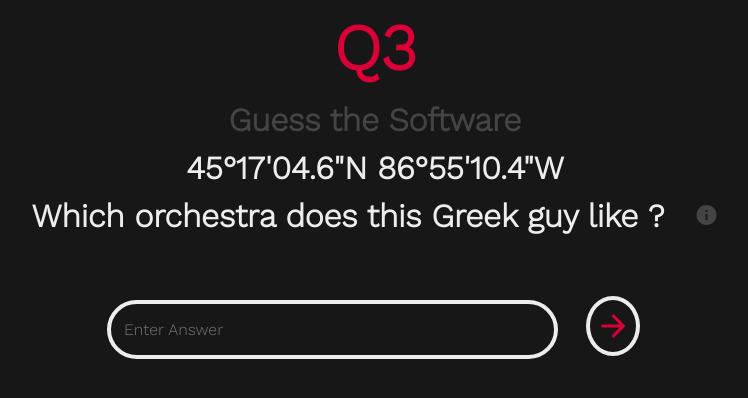
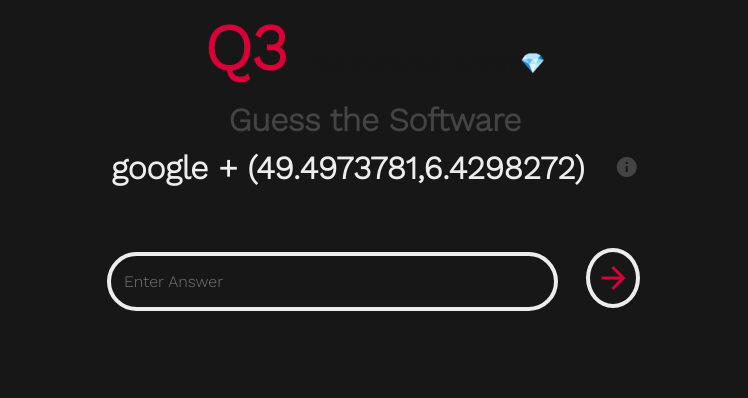
Before and after one commit to saurabh-saha/treasureHunt-suse, a Flask app: template template/k.html in a window 1280 px wide. Shown: the top 398 px of the page, without its empty margins (265-1013 px from the left). Run offline with Flask 2, Linux system fonts and the light colour scheme; the template is opened without the code that fills it, so the values that code supplies are empty.

Commit message:
flow fix

```diff
--- a/template/k.html
+++ b/template/k.html
@@ -21,17 +21,14 @@
   </div>
   <div class="container">
     <div class="row justify-content-center">
-      <div class="uth-text-header text-center" style="display: block;">Q3</div>
+      <div class="uth-text-header text-center" style="display: block;">Q3 <span style="color:var(--bg1-dark);font-size: 20px;">http://localhost:5000/n</span><span style="color:var(--bg1-dark);font-size: 20px;">&#128142;</span></div>
     </div>
     <div class="row justify-content-center">
       <div class="uth-text-sub-header text-center" style="display: block;">Guess the Software</div>
     </div>
     <div class="row questions-section">
-      <div class="col-12 uth-text-strong text-center">45°17'04.6"N 86°55'10.4"W <br> Which orchestra does this Greek guy
-        like ? &nbsp; <span class="material-icons uth-hint" onclick="openPopup()">info</span></div>
+      <div class="col-12 uth-text-strong text-center">google + (49.4973781,6.4298272) &nbsp; <span class="material-icons uth-hint" onclick="openPopup()">info</span></div>
     </div>
-
-
 
     <form action="/user_response" onsubmit="return storeanswer()">
       <div class="row justify-content-center">
--- a/template/n.html
+++ b/template/n.html
@@ -20,7 +20,7 @@
   </div>
   <div class="container">
     <div class="row justify-content-center">
-      <div class="uth-text-header text-center" style="display: block;">Q3 <span style="color:var(--bg1-dark);font-size: 10px;">http://192.168.0.105:5000/ar</span></div>
+      <div class="uth-text-header text-center" style="display: block;">Q3</div>
     </div>
     <div class="row justify-content-center questions-section">
       <div class="uth-text-sub-header text-center" style="display: block;">Guess the Software</div>
@@ -31,7 +31,7 @@
         style="width:660 !important;height:250 !important" />
     </div>
 
-    <form action="/user_response" onsubmit="return storeanswer()">
+    <form action="/thank" onsubmit="return storeanswer()">
       <div class="row justify-content-center">
         <div class="col-5">
           <input type="text" size="50" placeholder="Enter Answer">
```
